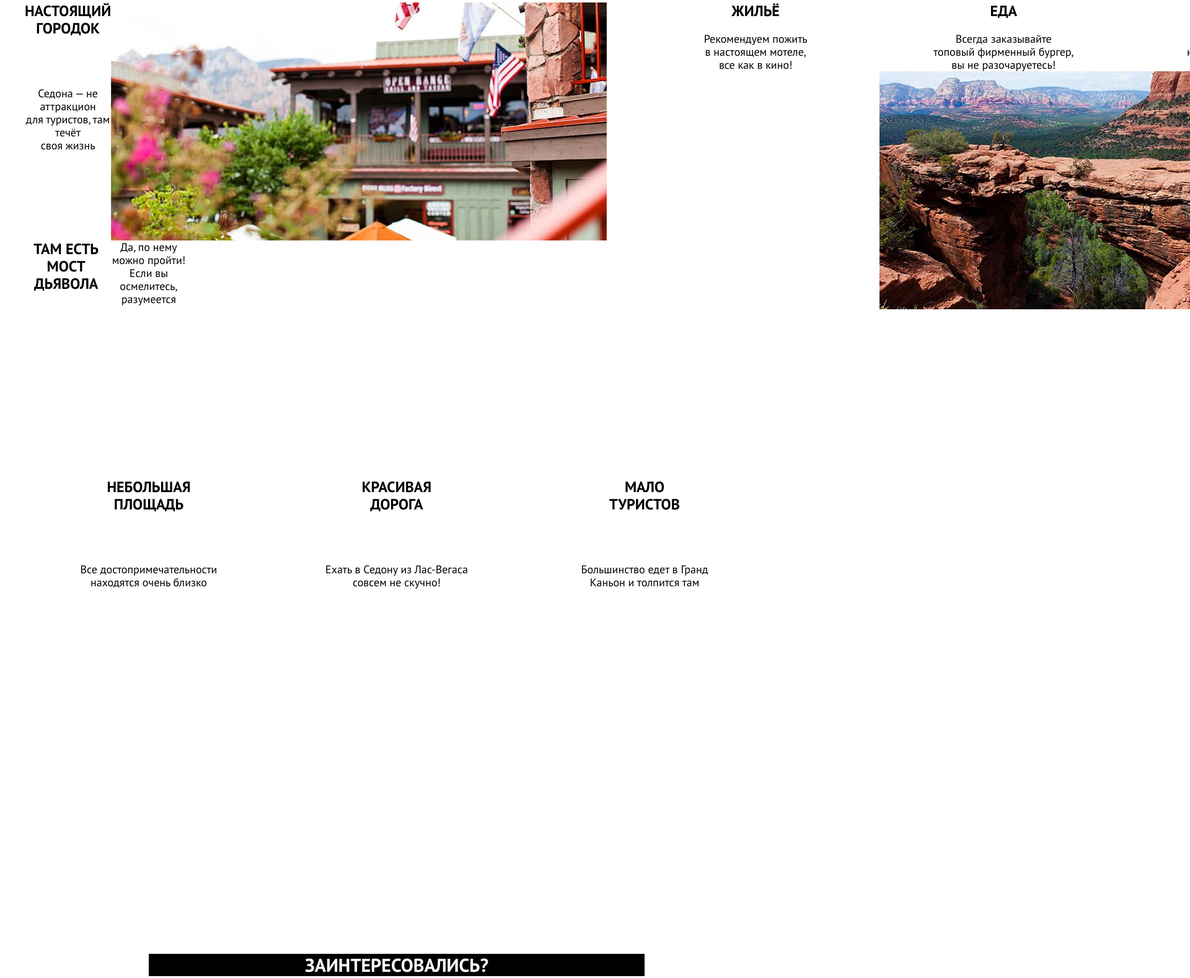
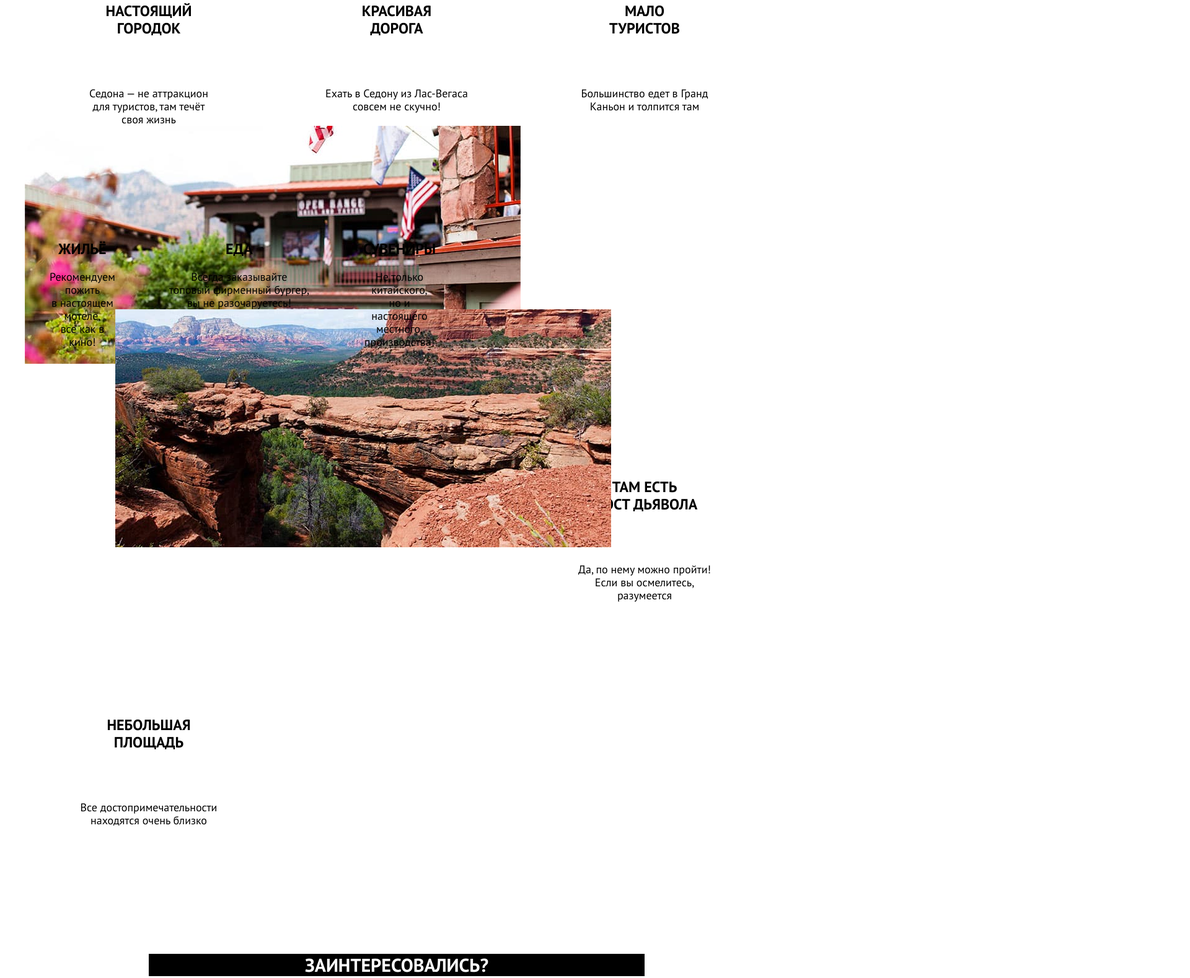
Before and after one commit to htmlacademy-htmlcss/1977371-sedona-33, a plain HTML site: page index.html in a window 1280 px wide. Shown: the part 828-2406 px from the top of the page at 62% size, 1920 px wide, since content can reach past the window. Drawn offline with Linux system fonts and the light colour scheme.

Commit message:
15.42 не вижу повода сдаваться

```diff
--- a/index.html
+++ b/index.html
@@ -61,12 +61,38 @@
         </div>
         <div class="index-columns">
           <ul class="advantages-list">
-            <li class="advantages-item advantages-item-illustrated">
+            <li class="advantages-item advantage-one">
               <div class="advantage-one">
                 <h3 class="advantages-title">Настоящий<br> городок</h3>
                 <p class="advantages-description">Седона — не аттракцион<br> для туристов, там течёт<br> своя жизнь</p>
               </div>
-              <img src="images/lodging.jpg" width="800" height="384" alt="Фотография седоны 1">
+              <img class="photo-sedona-1" src="images/lodging.jpg" width="800" height="384" alt="Фотография седоны 1">
+            </li>
+            <li class="advantages-item advantage-two">
+              <div class="advantage-two">
+                <h3 class="advantages-title">Там есть<br> мост дьявола</h3>
+                <p class="advantages-description">Да, по нему можно пройти!<br> Если вы осмелитесь,<br> разумеется</p>
+              </div>
+            </li>
+            <li class="advantages-item advantage-three">
+              <div class="advantage-three">
+                <h3 class="advantages-title">Небольшая<br> площадь</h3>
+                <p class="advantages-description">Все достопримечательности<br> находятся очень близко</p>
+              </div>
+            </li>
+            <li class="advantages-item advantages-four">
+              <div class="advantages-four">
+                <h3 class="advantages-title">Красивая<br> дорога</h3>
+                <p class="advantages-description">Ехать в Седону из Лас-Вегаса<br> совсем не скучно!</p>
+              </div>
+            </li>
+            <li class="advantages-item advantages-five">
+              <div class="advantages-five">
+                <h3 class="advantages-title">Мало<br> туристов</h3>
+                <p class="advantages-description">Большинство едет в Гранд<br> Каньон и толпится там</p>
+              </div>
+            </li>
+
             <ul class="bonuses-list">
               <li class="bonuses-item">
                 <h4 class="advantages-name">Жильё</h4>
@@ -88,23 +114,6 @@
                 </p>
               </li>
             </ul>
-            </li>
-            <li class="advantages-item advantages-item-illustrated">
-              <h3 class="advantages-title">Там есть<br> мост дьявола</h3>
-              <p class="advantages-description">Да, по нему можно пройти!<br> Если вы осмелитесь,<br> разумеется</p>
-            </li>
-            <li class="advantages-item">
-              <h3 class="advantages-title">Небольшая<br> площадь</h3>
-              <p class="advantages-description">Все достопримечательности<br> находятся очень близко</p>
-            </li>
-            <li class="advantages-item">
-              <h3 class="advantages-title">Красивая<br> дорога</h3>
-              <p class="advantages-description">Ехать в Седону из Лас-Вегаса<br> совсем не скучно!</p>
-            </li>
-            <li class="advantages-item">
-              <h3 class="advantages-title">Мало<br> туристов</h3>
-              <p class="advantages-description">Большинство едет в Гранд<br> Каньон и толпится там</p>
-            </li>
           </ul>
         </div>
       </section>
--- a/styles/styles.css
+++ b/styles/styles.css
@@ -126,14 +126,11 @@ body {
   padding: 0;
   display: grid;
   grid-template-columns: 400px 400px 400px;
-  grid-template-rows: 384px 384px 384px;
+  grid-template-rows: 384px 384px 384px 384px;
+  width: 1200px;
+  height: 1535px;
 }
 
-.advantages-item-illustrated {
-  grid-column: 1 / -1;
-  display: grid;
-  grid-template-columns: repeat(3, 1fr);
-}
 /* Список бонусов */
 .bonuses-list {
   display: flex;
@@ -394,6 +391,35 @@ html {
   height: 384px;
 }
 
+.advantage-one {
+  grid-column: 1/2;
+  grid-row: 1/2;
+}
+
+.advantage-two {
+  grid-column: 3/4;
+  grid-row: 3/4;
+}
+
+.advantage-three {
+  grid-column: 1/2;
+  grid-row: 4/5;
+}
+
+.advantage-four {
+  grid-column: 2/3;
+  grid-row: 4/5;
+}
+
+.advantage-five {
+  grid-column: 3/4;
+  grid-row: 4/5;
+}
+
+.photo-sedona-1 {
+  grid-column-end: span 2;
+}
+
 .sedona-city {
   width: 1200px;
   height: 282px;
```
Lines whose indentation alone changed are shown as unchanged.
